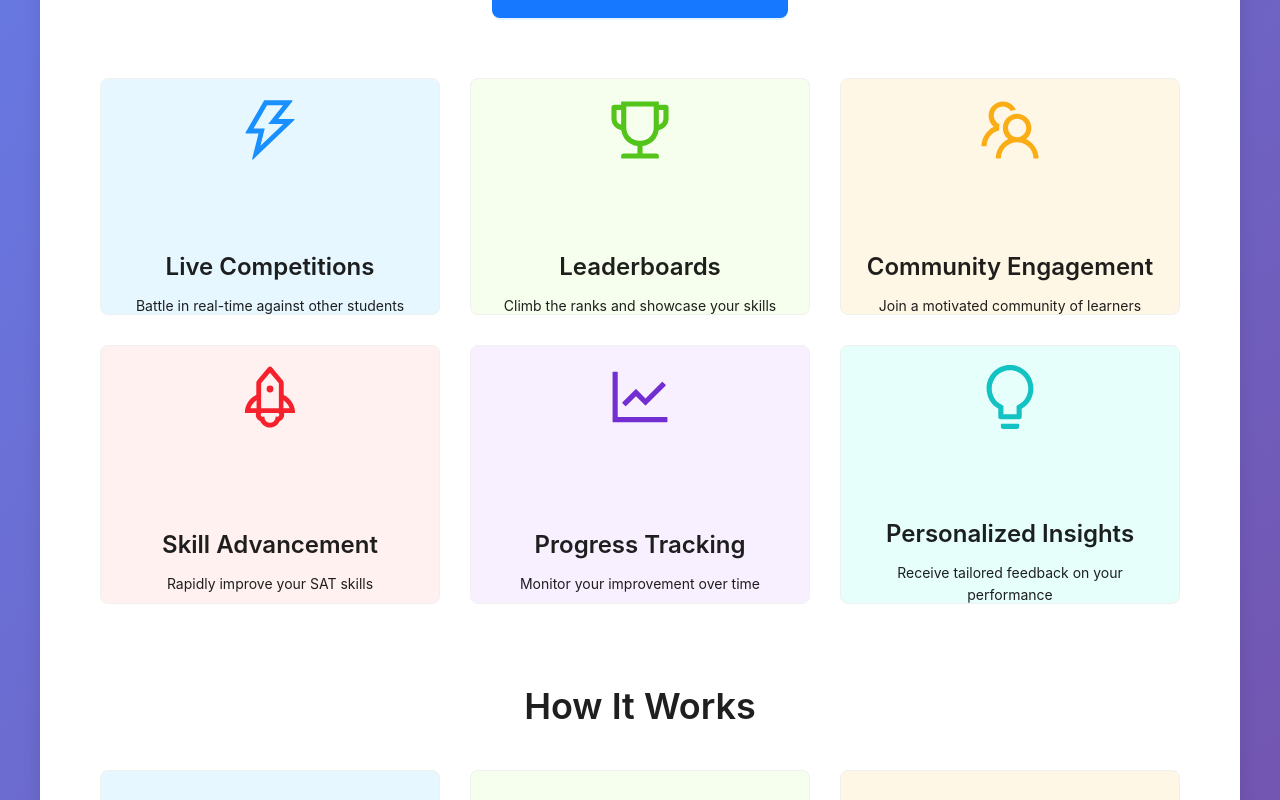
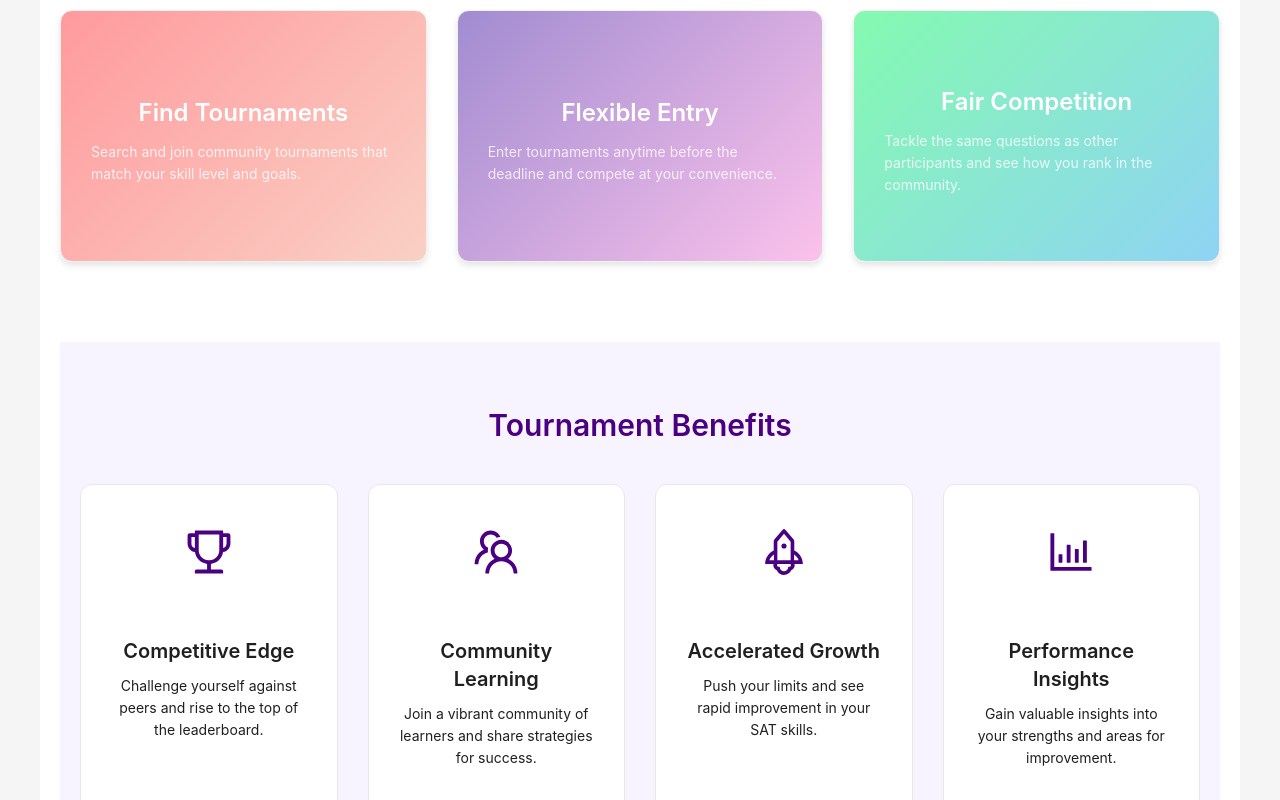
Before and after one commit to SAT-Duel/satduel_react, a React (Create React App) app: page /tournament in a window 1280 px wide. Shown: the part 420-1220 px from the top of the page. Built offline with nearby package versions, Linux system fonts and the light colour scheme.

Commit message:
Tournament page

```diff
--- a/src/pages/TournamentPage.js
+++ b/src/pages/TournamentPage.js
@@ -1,93 +1,104 @@
 import React from 'react';
 import { Link } from 'react-router-dom';
 import { Typography, Button, Card } from 'antd';
-import { ThunderboltOutlined, TrophyOutlined, TeamOutlined, RocketOutlined, SearchOutlined, CalendarOutlined, FormOutlined, LineChartOutlined, BulbOutlined } from '@ant-design/icons';
+import { TrophyOutlined, TeamOutlined, RocketOutlined, BarChartOutlined } from '@ant-design/icons';
 import styled from 'styled-components';
 
 const { Title, Paragraph } = Typography;
 
 const TournamentPageContainer = styled.div`
     min-height: 100vh;
-    background: linear-gradient(135deg, #667eea 0%, #764ba2 100%);
+`;
+
+const HeroSection = styled.div`
+    background: linear-gradient(135deg, #4b0082 0%, #9400d3 100%);
     padding: 60px 20px;
+    color: white;
+    text-align: center;
 `;
 
 const ContentWrapper = styled.div`
     max-width: 1200px;
     width: 100%;
     margin: 0 auto;
-    background-color: #fff;
-    border-radius: 12px;
-    padding: 60px;
-    box-shadow: 0 10px 20px rgba(0, 0, 0, 0.1);
-`;
-
-const HeroSection = styled.div`
-    text-align: center;
-    margin-bottom: 60px;
+    padding: 40px 20px;
+    background-color: white;
 `;
 
 const FeatureGrid = styled.div`
     display: grid;
-    grid-template-columns: repeat(auto-fit, minmax(250px, 1fr));
+    grid-template-columns: repeat(auto-fit, minmax(300px, 1fr));
     gap: 30px;
     margin-bottom: 60px;
 `;
 
 const FeatureCard = styled(Card)`
-    text-align: center;
-    height: 100%;
-    background-color: ${props => props.bgColor};
+    border-radius: 12px;
+    overflow: hidden;
+    box-shadow: 0 4px 6px rgba(0, 0, 0, 0.1);
+    background: ${props => props.gradient || 'linear-gradient(135deg, #ff9a9e 0%, #fad0c4 100%)'};
     .ant-card-body {
-        height: 100%;
         display: flex;
         flex-direction: column;
         justify-content: center;
         align-items: center;
+        padding: 40px 30px;
+        height: 250px; // Increased height
     }
 `;
 
 const CTAButton = styled(Button)`
-    font-size: 20px;
+    font-size: 18px;
     height: auto;
-    padding: 15px 30px;
+    padding: 12px 24px;
     border-radius: 8px;
+    background: #ff4500;
+    border-color: #ff4500;
+    &:hover, &:focus {
+        background: #ff6347;
+        border-color: #ff6347;
+    }
 `;
 
-const HowItWorksSection = styled.section`
+const TournamentBenefitsSection = styled.section`
     margin-top: 80px;
+    background-color: #f8f4ff; // Light purple background
+    padding: 40px 20px;
 `;
 
-const StepGrid = styled.div`
+const BenefitGrid = styled.div`
     display: grid;
     grid-template-columns: repeat(auto-fit, minmax(250px, 1fr));
     gap: 30px;
     margin-top: 40px;
 `;
 
-const StepCard = styled(Card)`
+const BenefitCard = styled(Card)`
     text-align: center;
-    background-color: ${props => props.bgColor};
+    border: 1px solid #e8e8e8;
+    border-radius: 12px;
+    background: white;
     .ant-card-body {
         display: flex;
         flex-direction: column;
         align-items: center;
+        padding: 30px;
     }
 `;
 
-const StepIcon = styled.div`
+const IconWrapper = styled.div`
     font-size: 48px;
     margin-bottom: 20px;
+    color: #4b0082;
 `;
 
 function TournamentPage() {
     return (
         <TournamentPageContainer>
-            <ContentWrapper>
             <HeroSection>
-                    <Title level={1} style={{color: '#4b0082', fontSize: '48px', marginBottom: '30px'}}>SAT Prep Tournaments</Title>
-                    <Paragraph style={{fontSize: '24px', marginBottom: '40px'}}>
-                        Compete, Learn, and Excel in SAT Prep through exciting tournaments!
+                <Title level={1} style={{color: 'white', fontSize: '48px', marginBottom: '10px'}}>SAT Prep Tournaments</Title>
+                <Paragraph style={{fontSize: '18px', color: 'rgba(255,255,255,0.8)', marginBottom: '30px'}}>
+                    Elevate your scores with our innovative, engaging, and personalized tournament mode.
                 </Paragraph>
                 <Link to="/search-tournaments">
                     <CTAButton type="primary" size="large">
@@ -96,76 +107,48 @@ function TournamentPage() {
                 </Link>
             </HeroSection>
 
+            <ContentWrapper>
+
                 <FeatureGrid>
-                    <FeatureCard
-                        bgColor="#e6f7ff"
-                        cover={<ThunderboltOutlined style={{ fontSize: '64px', color: '#1890ff', marginTop: '20px' }} />}
-                    >
-                        <Title level={3}>Live Competitions</Title>
-                        <Paragraph>Battle in real-time against other students</Paragraph>
+                    <FeatureCard gradient="linear-gradient(135deg, #FF9A9E 0%, #FAD0C4 100%)">
+                        <Title level={3} style={{color: 'white'}}>Find Tournaments</Title>
+                        <Paragraph style={{color: 'rgba(255,255,255,0.8)'}}>Search and join community tournaments that match your skill level and goals.</Paragraph>
                     </FeatureCard>
-                    <FeatureCard
-                        bgColor="#f6ffed"
-                        cover={<TrophyOutlined style={{ fontSize: '64px', color: '#52c41a', marginTop: '20px' }} />}
-                    >
-                        <Title level={3}>Leaderboards</Title>
-                        <Paragraph>Climb the ranks and showcase your skills</Paragraph>
+                    <FeatureCard gradient="linear-gradient(135deg, #A18CD1 0%, #FBC2EB 100%)">
+                        <Title level={3} style={{color: 'white'}}>Flexible Entry</Title>
+                        <Paragraph style={{color: 'rgba(255,255,255,0.8)'}}>Enter tournaments anytime before the deadline and compete at your convenience.</Paragraph>
                     </FeatureCard>
-                    <FeatureCard
-                        bgColor="#fff7e6"
-                        cover={<TeamOutlined style={{ fontSize: '64px', color: '#faad14', marginTop: '20px' }} />}
-                    >
-                        <Title level={3}>Community Engagement</Title>
-                        <Paragraph>Join a motivated community of learners</Paragraph>
-                    </FeatureCard>
-                    <FeatureCard
-                        bgColor="#fff1f0"
-                        cover={<RocketOutlined style={{ fontSize: '64px', color: '#f5222d', marginTop: '20px' }} />}
-                    >
-                        <Title level={3}>Skill Advancement</Title>
-                        <Paragraph>Rapidly improve your SAT skills</Paragraph>
-                    </FeatureCard>
-                    <FeatureCard
-                        bgColor="#f9f0ff"
-                        cover={<LineChartOutlined style={{ fontSize: '64px', color: '#722ed1', marginTop: '20px' }} />}
-                    >
-                        <Title level={3}>Progress Tracking</Title>
-                        <Paragraph>Monitor your improvement over time</Paragraph>
-                    </FeatureCard>
-                    <FeatureCard
-                        bgColor="#e6fffb"
-                        cover={<BulbOutlined style={{ fontSize: '64px', color: '#13c2c2', marginTop: '20px' }} />}
-                    >
-                        <Title level={3}>Personalized Insights</Title>
-                        <Paragraph>Receive tailored feedback on your performance</Paragraph>
+                    <FeatureCard gradient="linear-gradient(135deg, #84FAB0 0%, #8FD3F4 100%)">
+                        <Title level={3} style={{color: 'white'}}>Fair Competition</Title>
+                        <Paragraph style={{color: 'rgba(255,255,255,0.8)'}}>Tackle the same questions as other participants and see how you rank in the community.</Paragraph>
                     </FeatureCard>
                 </FeatureGrid>
 
-                <HowItWorksSection>
-                    <Title level={2} style={{fontSize: '36px', marginBottom: '40px', textAlign: 'center'}}>How It Works</Title>
-                    <StepGrid>
-                        <StepCard bgColor="#e6f7ff">
-                            <StepIcon><SearchOutlined style={{ color: '#1890ff' }} /></StepIcon>
-                            <Title level={4}>Search</Title>
-                            <Paragraph>Find an open tournament that matches your goals</Paragraph>
-                        </StepCard>
-                        <StepCard bgColor="#f6ffed">
-                            <StepIcon><CalendarOutlined style={{ color: '#52c41a' }} /></StepIcon>
-                            <Title level={4}>Join</Title>
-                            <Paragraph>Select a tournament that fits your schedule</Paragraph>
-                        </StepCard>
-                        <StepCard bgColor="#fff7e6">
-                            <StepIcon><FormOutlined style={{ color: '#fa8c16' }} /></StepIcon>
-                            <Title level={4}>Compete</Title>
-                            <Paragraph>Answer SAT questions against other participants</Paragraph>
-                        </StepCard>
-                        <StepCard bgColor="#fff1f0">
-                            <StepIcon><TrophyOutlined style={{ color: '#f5222d' }} /></StepIcon>
-                            <Title level={4}>Earn</Title>
-                            <Paragraph style={{textAlign: 'center'}}>Gain points and climb the leaderboard</Paragraph>
-                        </StepCard>
-                    </StepGrid>
-                </HowItWorksSection>
+                <TournamentBenefitsSection>
+                    <Title level={2} style={{textAlign: 'center', marginBottom: '30px', color: '#4b0082'}}>Tournament Benefits</Title>
+                    <BenefitGrid>
+                        <BenefitCard>
+                            <IconWrapper><TrophyOutlined /></IconWrapper>
+                            <Title level={4}>Competitive Edge</Title>
+                            <Paragraph>Challenge yourself against peers and rise to the top of the leaderboard.</Paragraph>
+                        </BenefitCard>
+                        <BenefitCard>
+                            <IconWrapper><TeamOutlined /></IconWrapper>
+                            <Title level={4}>Community Learning</Title>
+                            <Paragraph>Join a vibrant community of learners and share strategies for success.</Paragraph>
+                        </BenefitCard>
+                        <BenefitCard>
+                            <IconWrapper><RocketOutlined /></IconWrapper>
+                            <Title level={4}>Accelerated Growth</Title>
+                            <Paragraph>Push your limits and see rapid improvement in your SAT skills.</Paragraph>
+                        </BenefitCard>
+                        <BenefitCard>
+                            <IconWrapper><BarChartOutlined /></IconWrapper>
+                            <Title level={4}>Performance Insights</Title>
+                            <Paragraph>Gain valuable insights into your strengths and areas for improvement.</Paragraph>
+                        </BenefitCard>
+                    </BenefitGrid>
+                </TournamentBenefitsSection>
             </ContentWrapper>
         </TournamentPageContainer>
     );
```
Lines whose indentation alone changed are shown as unchanged.
